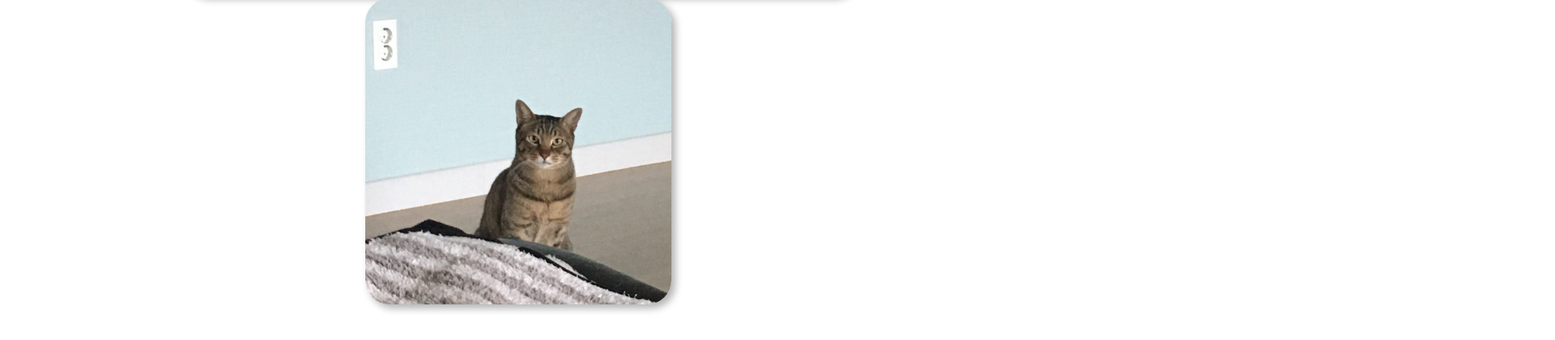
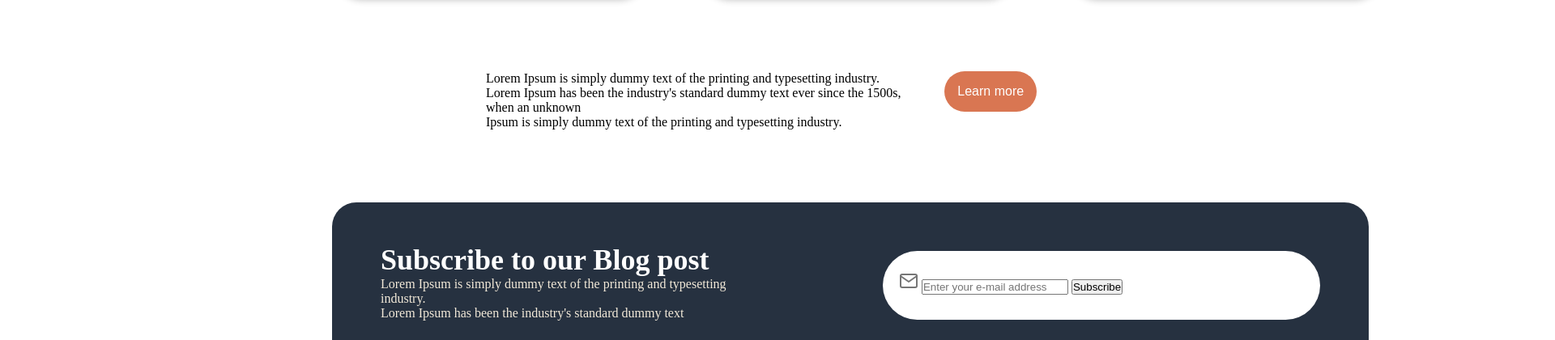
Before and after one commit to JW3154/landing-page, a plain HTML site: page index.html in a window 1280 px wide. Shown: the part 2093-2513 px from the top of the page at 81% size, 1920 px wide, since content can reach past the window. Drawn offline with Linux system fonts and the light colour scheme.

Commit message:
menu code fix

```diff
--- a/CSS/style.css
+++ b/CSS/style.css
@@ -15,10 +15,14 @@ header {
 .header-menu {
     display: flex;
     justify-content: space-between;
-    margin-right: 320px;
-    margin-left: 320px;
-    width: 1280px;
+    width: 100%;
     position: fixed;
+    background-color: #F2E9D8;
+}
+
+.logo {
+    margin-left: 410px;
+    margin-bottom: 20px;
 }
 
 .header-menu img, .header-menu div {
@@ -32,7 +36,6 @@ header {
 nav {
     height: 20px;
     margin-top: 13px;
-
 }
 
 nav a {
@@ -51,6 +54,10 @@ nav a {
     height: 50px;
 }
 
+.download-btn1 {
+    margin-right: 410px;
+}
+
 .header-banner {
     display: flex;
 }
@@ -61,7 +68,7 @@ nav a {
 
 .bannertext {
     text-align: left;
-    margin-left: 320px;
+    margin-left: 410px;
 }
 
 .banner-text1 {
@@ -103,7 +110,7 @@ nav a {
 .maintext {
     display: flex;
     margin-top: 80px;
-    margin-left: 320px;
+    margin-left: 410px;
 }
 
 .main-text1 {
@@ -125,6 +132,8 @@ nav a {
 
 .subtext {
     margin-top: 120px;
+    margin-left: 95px;
+    width: 1920px;
 }
 
 .sub-text1 {
@@ -173,3 +182,40 @@ nav a {
     font-size: 16px;
     margin-right: 52px;
 }
+
+.modal {
+    width: 1280px;
+    height: 200px;
+    background-color: #263140;
+    border-radius: 30px;
+    margin-left: 410px;
+    margin-top: 90px;
+    color: #F2E9D8;
+    text-align: left;
+    display: flex;
+}
+
+.modal-title {
+    font-size: 36px;
+    font-weight: bold;
+    color: #FFFFFF;
+}
+
+.modal-text {
+    margin-top: 50px;
+    margin-left: 60px;
+    margin-right: 143px;
+}
+
+.input-box {
+    margin-top: 60px;
+    margin-right: 60px;
+    border-radius: 50px;
+    width: 530px;
+    height: 60px;
+    background-color: #FFFFFF;
+    display: flexbox;
+    padding-top: 25px;
+    padding-left: 20px;
+
+}
--- a/index.html
+++ b/index.html
@@ -12,7 +12,7 @@
             <h1 hidden>HODU 렌딩페이지</h1>
             <section class="header-menu">
                 <h2 hidden>페이지 상단 메뉴</h2>
-                <img  src="./img/logo.svg" alt="로고 svg 이미지">
+                <img  class="logo" src="./img/logo.svg" alt="로고 svg 이미지">
                 <div class="nav">
                     <nav>
                         <a href="#">Home</a>
@@ -81,17 +81,18 @@
                 <button class="more-btn" type="button">Learn more</button>
             </section>
 
-            <section>
-                <p>Subscribe to our Blog post</p>
-                <p>
-                    Lorem Ipsum is simply dummy text of the printing and typesetting industry.
-                    Lorem Ipsum has been the industry's standard dummy text
-                </p>
-                <div>
+            <section class="modal">
+                <div class="modal-text">
+                    <p class="modal-title">Subscribe to our Blog post</p>
+                    <p>
+                        Lorem Ipsum is simply dummy text of the printing and typesetting industry.<br>
+                        Lorem Ipsum has been the industry's standard dummy text
+                    </p>
+                </div>
+                <div class="input-box">
                     <img src="./img/mail.svg" alt="">
                     <input type="text" placeholder="Enter your e-mail address">
                     <button type="button" id="showDialogBtn">Subscribe</button>
-
                     <dialog id="myDialog">
                         <img src="./img/cat-subscribe.png" alt="">
                         <p>Thank you!</p>
@@ -102,7 +103,6 @@
                         const dialog = document.getElementById('myDialog');
                         const showDialogBtn = document.getElementById('showDialogBtn');
                         const closeBtn = document.getElementById('closeBtn');
-
                         showDialogBtn.addEventListener('click', () => {
                             dialog.showModal();
                         });
@@ -113,6 +113,7 @@
                     </script>
                 </div>
             </section>
+
         </main>
 
         <footer>
```
